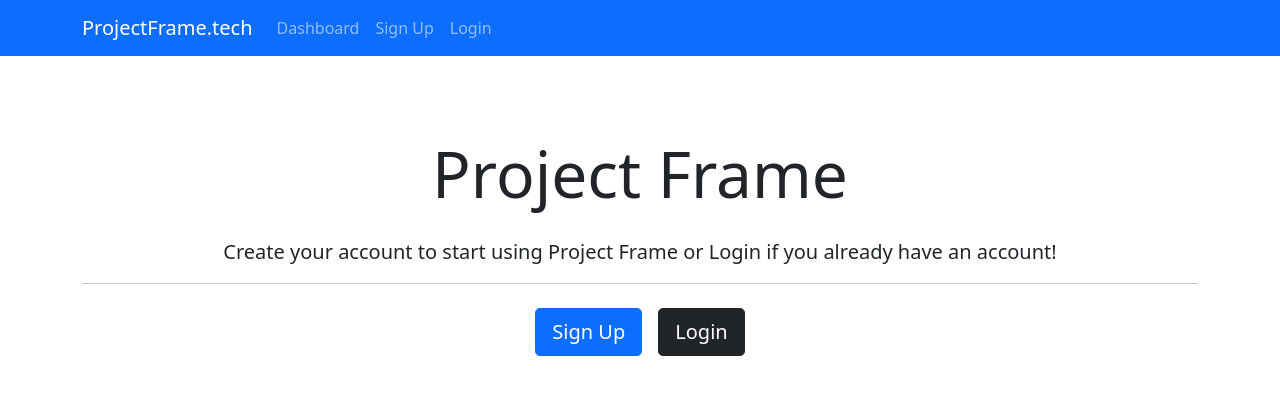
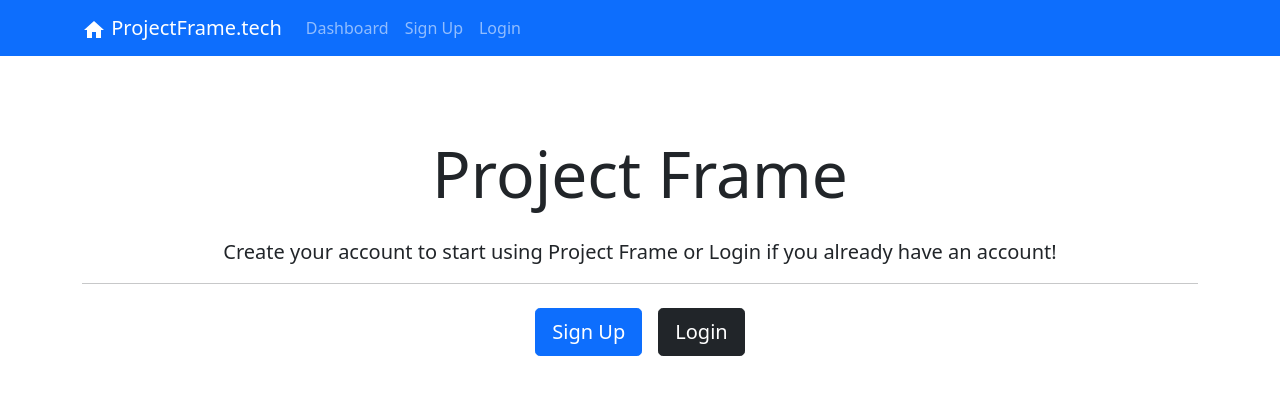
Before and after one commit to YazanAlmatar99/ProjectFrame.tech, a React (Create React App) app in the folder project-frame-client/: page / in a window 1280 px wide. Shown: the top 394 px of the page. Built offline with nearby package versions, Linux system fonts and the light colour scheme.

Commit message:
added home icon to header

```diff
--- a/project-frame-client/src/components/Layout/Header.js
+++ b/project-frame-client/src/components/Layout/Header.js
@@ -2,6 +2,7 @@ import React from "react";
 import { Link } from "react-router-dom";
 import { useSelector } from "react-redux";
 import { useActions } from "../../hooks/use-actions";
+import SvgIcon from "@material-ui/core/SvgIcon";
 const Header = () => {
   const { logout } = useActions();
   const security = useSelector((state) => state.securityState);
@@ -9,6 +10,9 @@ const Header = () => {
     <nav className="navbar navbar-expand-sm navbar-dark bg-primary mb-4">
       <div className="container">
         <Link className="navbar-brand" to="/dashboard">
+          <SvgIcon>
+            <path d="M10 20v-6h4v6h5v-8h3L12 3 2 12h3v8z" />
+          </SvgIcon>{" "}
           ProjectFrame.tech
         </Link>
         <button
```
